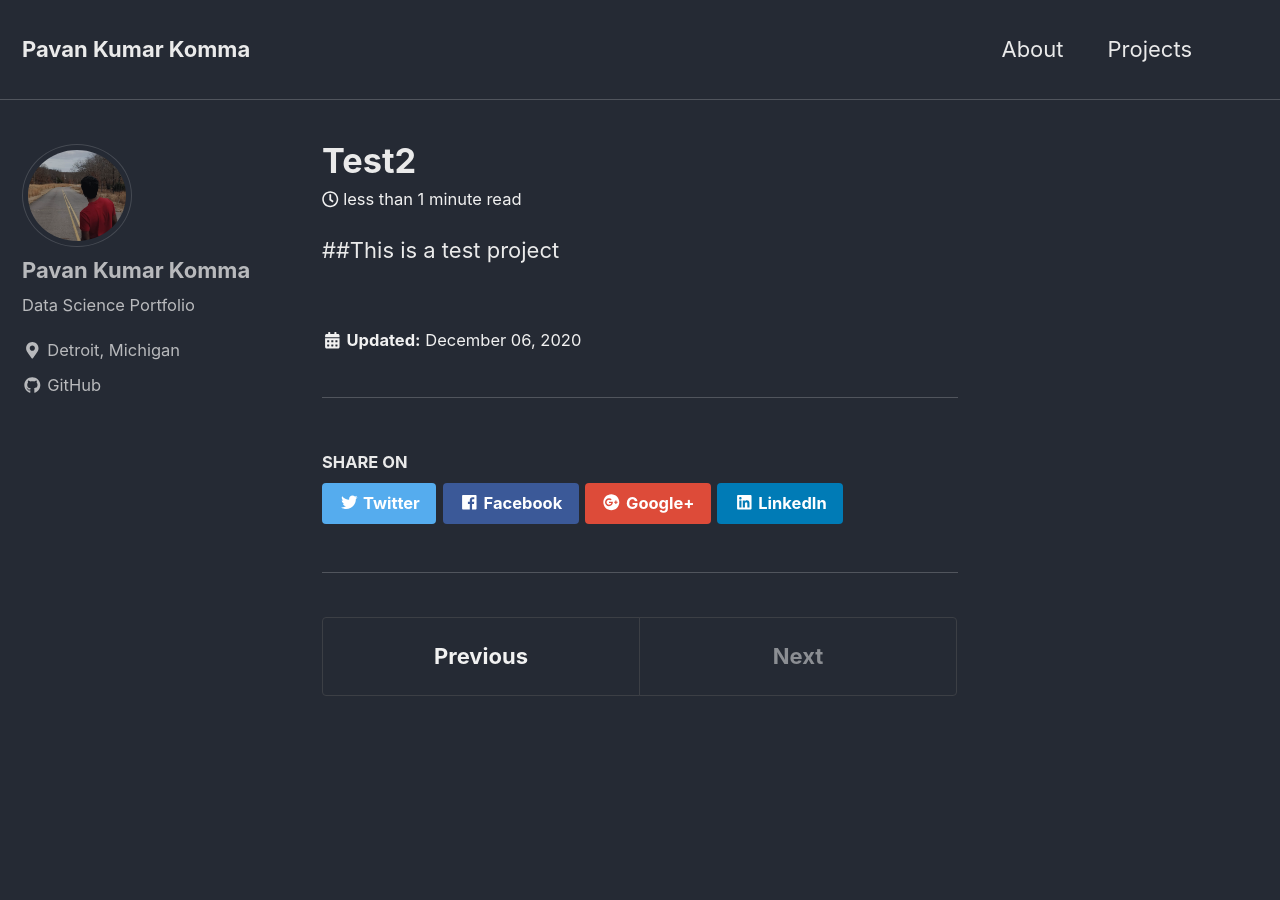
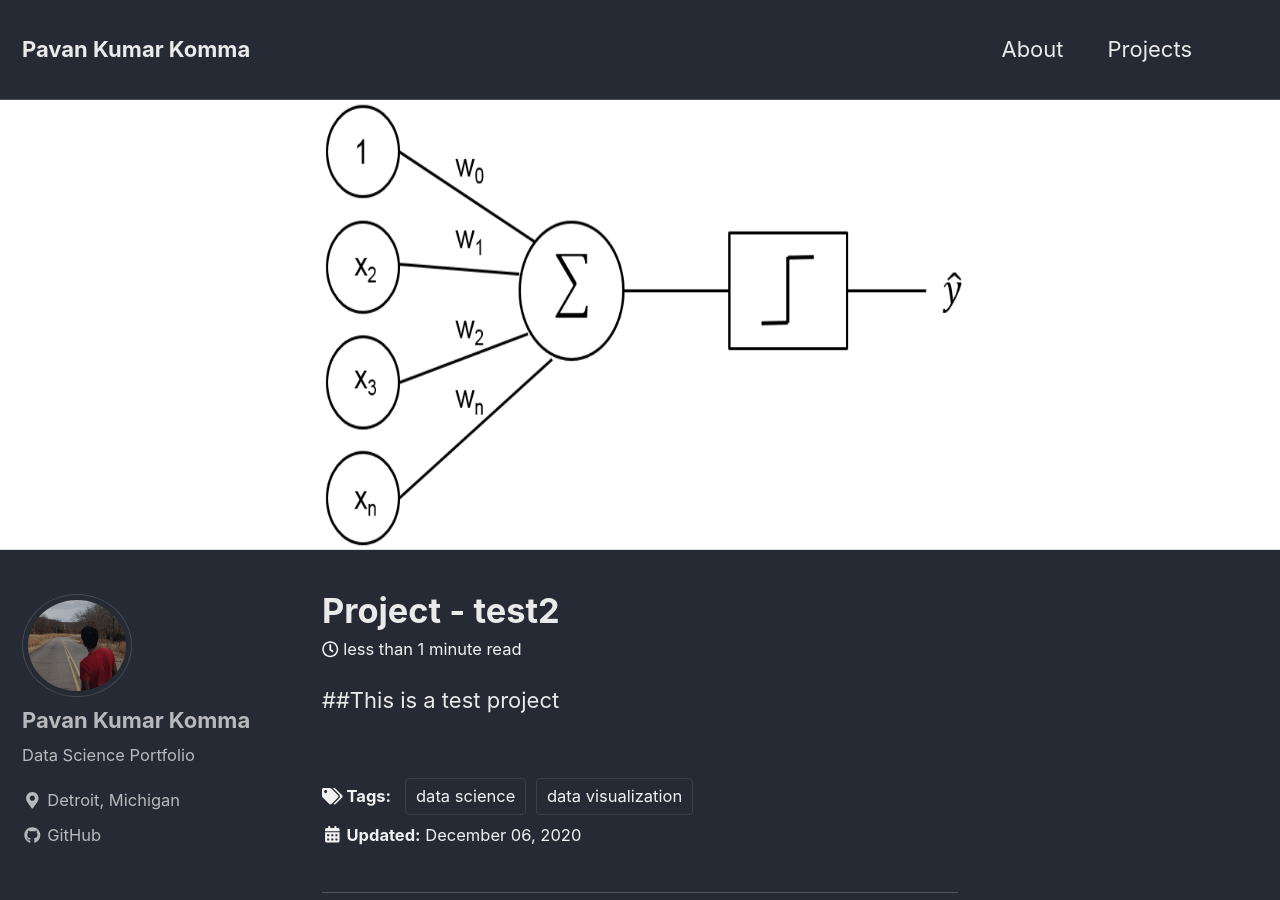
Before and after one commit to pavankumark1/pavankumark1.github.io, a Jekyll site: the page built from _posts/2020-12-06-test2.md, in a window 1280 px wide and 900 px high. Built offline with Jekyll 4.4.1, drawn with Linux system fonts in a browser that asks for light colours; nearby versions of some CDN libraries.

Commit message:
Update 2020-12-06-test2.md

```diff
--- a/_posts/2020-12-06-test2.md
+++ b/_posts/2020-12-06-test2.md
@@ -1 +1,10 @@
+---
+title: "Project - test2"
+date: 2020-12-06
+tags: [data visualization, data science]
+header:
+  image: "/images/perceptron/percept.jpg"
+excerpt: "Data Wrangling, Data Science, Messy Data"
+mathjax: "true"
+---
 ##This is a test project
```
